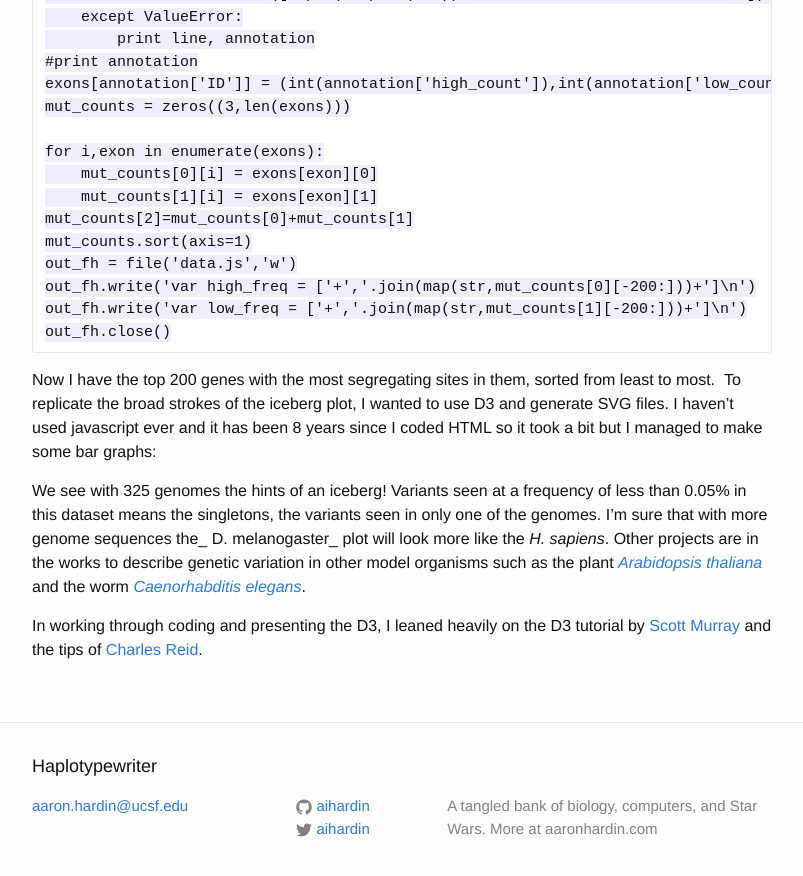
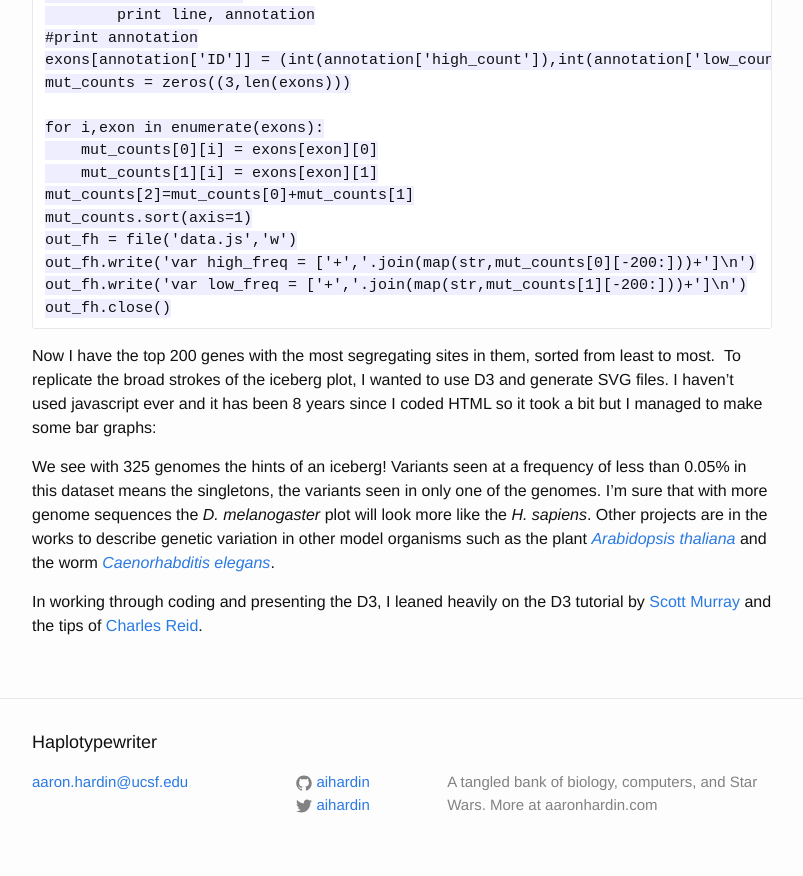
Before and after one commit to aihardin/aihardin.github.io, a Jekyll site: the page built from _posts/2013-06-20-the-melanogaster-iceberg.markdown, in a window 1280 px wide and 900 px high, scrolled down 2466 px. Shown: the top 876 px of the window, without its empty margins (238-1041 px from the left). Built offline with Jekyll 4.4.1, drawn with Linux system fonts in a browser that asks for light colours; comment, search, counter and statistics services are not loaded; some of the changed text lies outside the part shown.

Commit message:
fix captions

```diff
--- a/_posts/2013-06-20-the-melanogaster-iceberg.markdown
+++ b/_posts/2013-06-20-the-melanogaster-iceberg.markdown
@@ -25,7 +25,7 @@
 
 Using exon capture methods followed by high throughput sequencing, the Novembre lab were able to find alleles that were present at frequencies as low as 0.007%.  I attended a presentation Novembre gave about this work and he described Fig 1B as an "iceberg plot" meaning that the previous studies only saw the tip of human genetic variation.
 
-[caption id="" align="alignleft" width="1491"]![](http://newsroom.ucla.edu/portal/ucla/artwork/3/4/0/7/4/234074/John_Novembre_2012_iceberg_image.jpg) The human genetic variation iceberg. Variants that could be found in samples with up to 200 individuals shown on top and everything else below.[/caption]
+![](http://newsroom.ucla.edu/portal/ucla/artwork/3/4/0/7/4/234074/John_Novembre_2012_iceberg_image.jpg) The human genetic variation iceberg. Variants that could be found in samples with up to 200 individuals shown on top and everything else below.
 
 The rest of their analysis goes on the show that the rarest of variants are more likely to be damaging and that the iceberg goes down even farther than this, particularly in the African populations.
 
@@ -82,6 +82,6 @@
 
 Now I have the top 200 genes with the most segregating sites in them, sorted from least to most.  To replicate the broad strokes of the iceberg plot, I wanted to use D3 and generate SVG files. I haven't used javascript ever and it has been 8 years since I coded HTML so it took a bit but I managed to make some bar graphs:
 
-We see with 325 genomes the hints of an iceberg! Variants seen at a frequency of less than 0.05% in this dataset means the singletons, the variants seen in only one of the genomes. I'm sure that with more genome sequences the_ D. melanogaster_ plot will look more like the _H. sapiens_. Other projects are in the works to describe genetic variation in other model organisms such as the plant _[Arabidopsis thaliana](http://en.wikipedia.org/wiki/Arabidopsis_thaliana)_ and the worm _[Caenorhabditis elegans](http://en.wikipedia.org/wiki/Caenorhabditis_elegans)_.
+We see with 325 genomes the hints of an iceberg! Variants seen at a frequency of less than 0.05% in this dataset means the singletons, the variants seen in only one of the genomes. I'm sure that with more genome sequences the _D. melanogaster_ plot will look more like the _H. sapiens_. Other projects are in the works to describe genetic variation in other model organisms such as the plant _[Arabidopsis thaliana](http://en.wikipedia.org/wiki/Arabidopsis_thaliana)_ and the worm _[Caenorhabditis elegans](http://en.wikipedia.org/wiki/Caenorhabditis_elegans)_.
 
 In working through coding and presenting the D3, I leaned heavily on the D3 tutorial by [Scott Murray](http://alignedleft.com/tutorials/d3/) and the tips of [Charles Reid](http://charlesmartinreid.com/wordpress/2012/08/d3-and-wordpress/).
```
Also changed, not shown: 3 other files.
